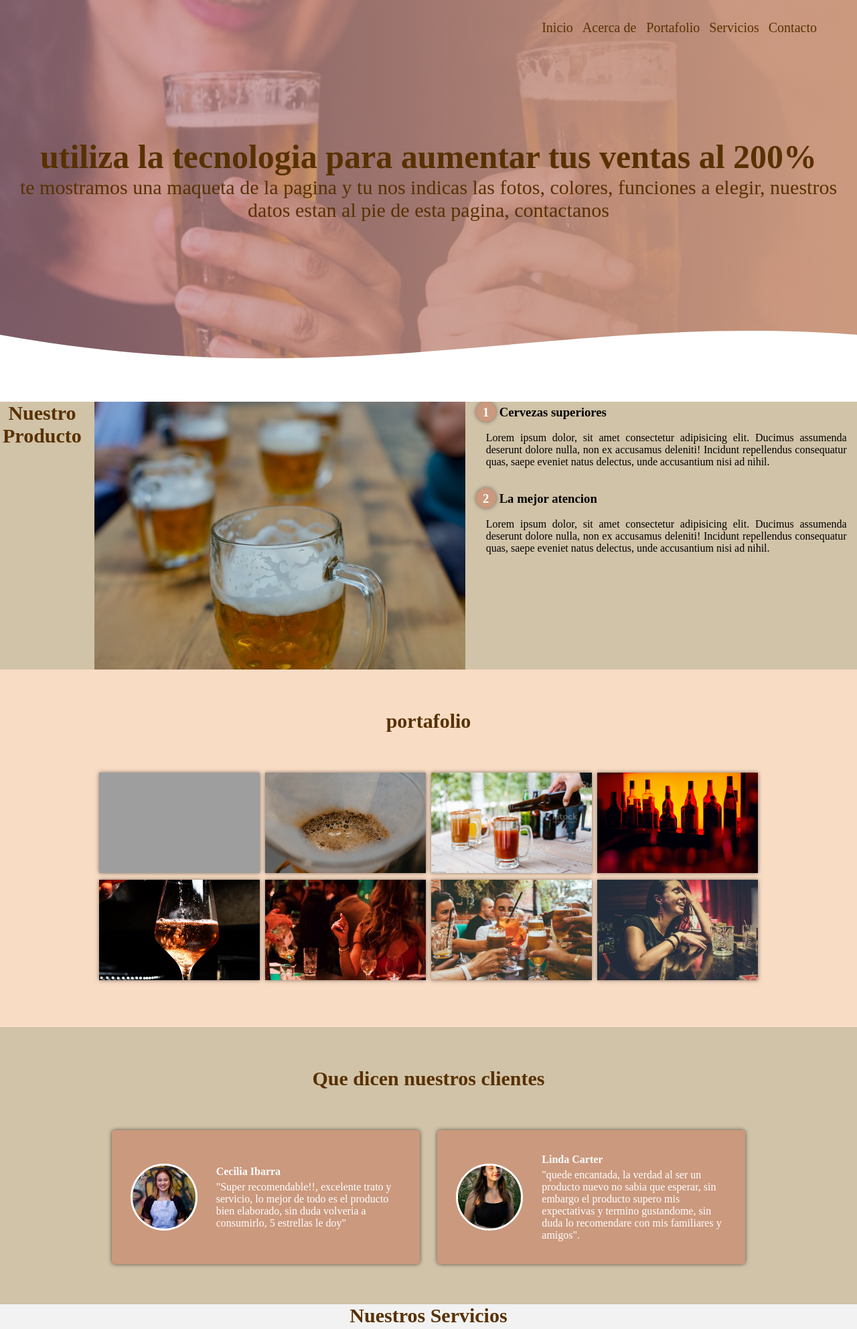
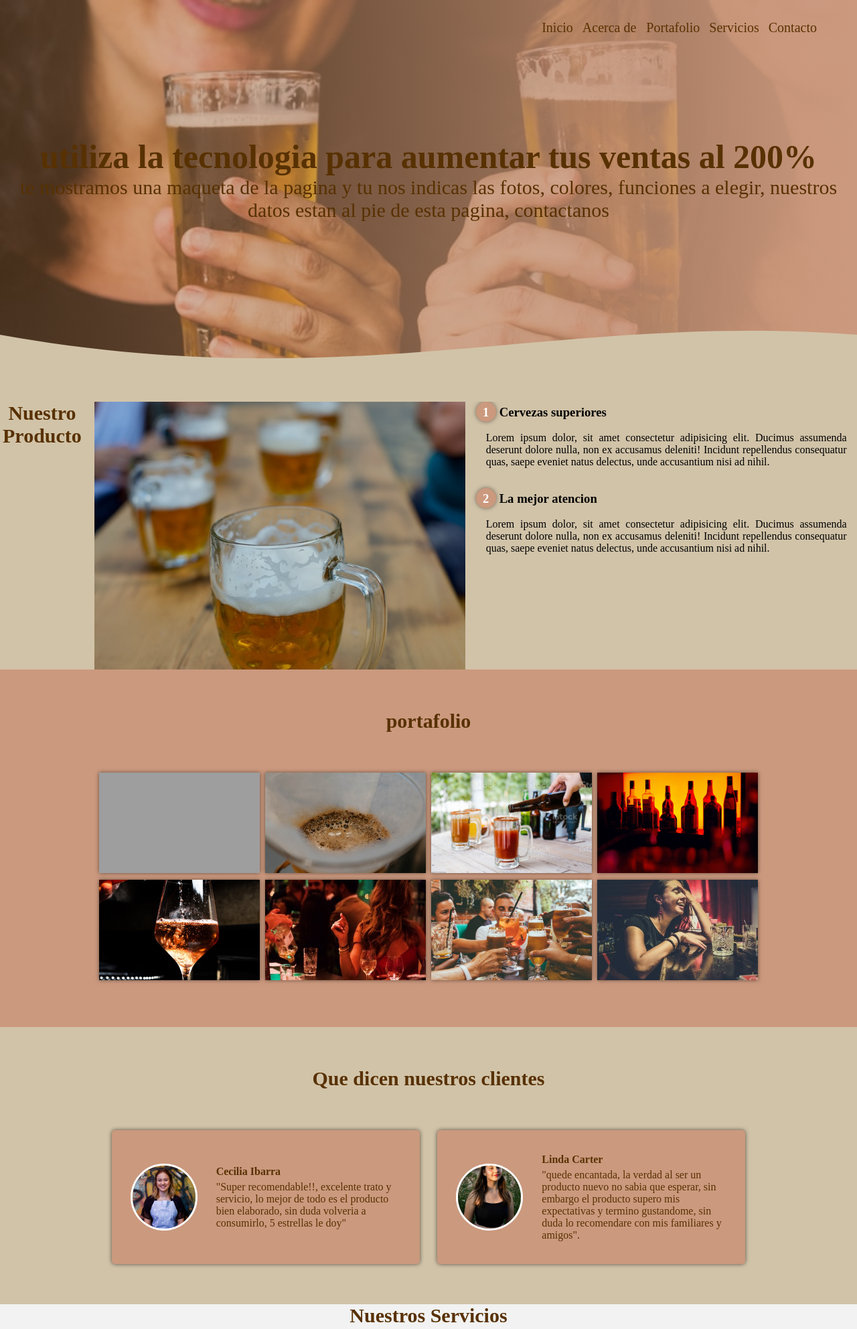
Before and after one commit to ozal1983/pagina-cerveza, a plain HTML site: page index.html in a window 1280 px wide. Shown: the top 1985 px of the page at 67% size. Drawn offline with Linux system fonts and the light colour scheme; grey boxes are pictures that could not be loaded; a web font is replaced by a local one.

Commit message:
se actualizan colores tonos cafes

```diff
--- a/css/estilos.css
+++ b/css/estilos.css
@@ -32,7 +32,7 @@ header{
     height: 600px;
     background: #bc4e9c;  /* fallback for old browsers */
     background: -webkit-linear-gradient(to right, #cca0af, #be7dac);  /* Chrome 10-25, Safari 5.1-6 */
-    background: linear-gradient(to right, hsla(340, 27%, 60%, 0.603), #cb997e), url(../imagenes/portada.jpg); /* W3C, IE 10+/ Edge, Firefox 16+, Chrome 26+, Opera 12+, Safari 7+ */
+    background: linear-gradient(to right, hsla(29, 77%, 31%, 0.342), #cb997e), url(../imagenes/portada.jpg); /* W3C, IE 10+/ Edge, Firefox 16+, Chrome 26+, Opera 12+, Safari 7+ */
     background-size: cover;
     background-attachment: fixed;
     position: relative;
@@ -125,10 +125,11 @@ main.sobre-nosotros{
     padding: 0px 0px 30px 15px;
     font-weight: 300;
     text-align: justify;
+
 }
 
 .portafolio{
-    background: #f9dcc4;
+    background: #cb997e;
 }
 
 .galeria-port{
@@ -210,7 +211,7 @@ main.sobre-nosotros{
 
 .cards .card > .contenido-texto-card{
     width: 60%;
-    color: #fff;
+    color: #583101;
 }
 
 .cards .card > .contenido-texto-card p{
--- a/index.html
+++ b/index.html
@@ -29,7 +29,7 @@
         <div class='wave' style="height: 150px; overflow: hidden;"><svg viewBox="0 0 500 150" preserveAspectRatio="none"
                 style="height: 100%; width: 100%;">
                 <path d="M0.00,49.99 C206.21,144.17 324.15,15.89 500.00,49.99 L500.00,150.00 L0.00,150.00 Z"
-                    style="stroke: none; fill: #fff;"></path>
+                    style="stroke: none; fill: rgb(209, 195, 168);"></path>
             </svg></div>
     </header>
     <main>
```
